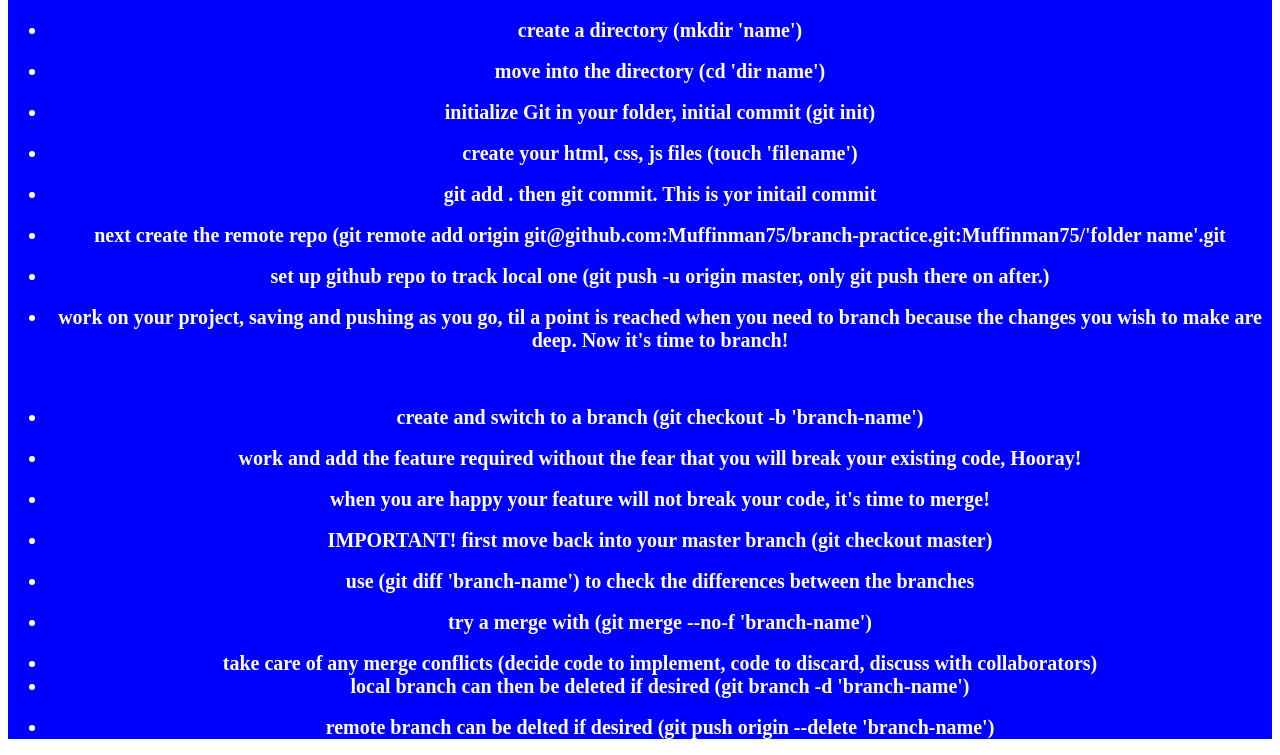
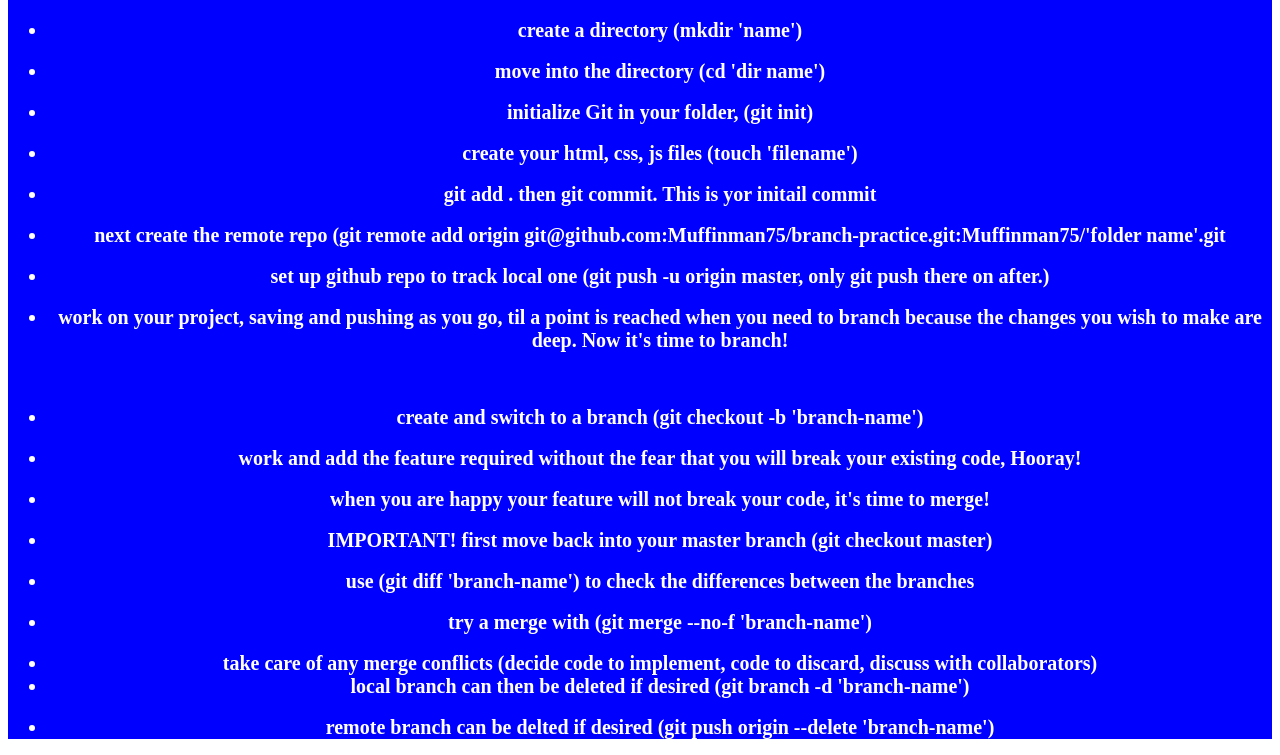
Before and after one commit to Muffinman75/branch-practice, a plain HTML site: page index.html in a window 1280 px wide. Shown: the part 61-816 px from the top of the page. Drawn offline with Linux system fonts and the light colour scheme.

```diff
--- a/index.html
+++ b/index.html
@@ -11,7 +11,7 @@
       <ul>
         <li>create a directory (mkdir 'name')</li><br>
         <li>move into the directory (cd 'dir name')</li><br>
-        <li>initialize Git in your folder, initial commit (git init)</li><br>
+        <li>initialize Git in your folder, (git init)</li><br>
         <li>create your html, css, js files (touch 'filename')</li><br>
         <li>git add . then git commit. This is yor initail commit</li><br>
         <li>next create the remote repo (git remote add origin git@github.com:Muffinman75/branch-practice.git:Muffinman75/'folder name'.git</li><br>
```
